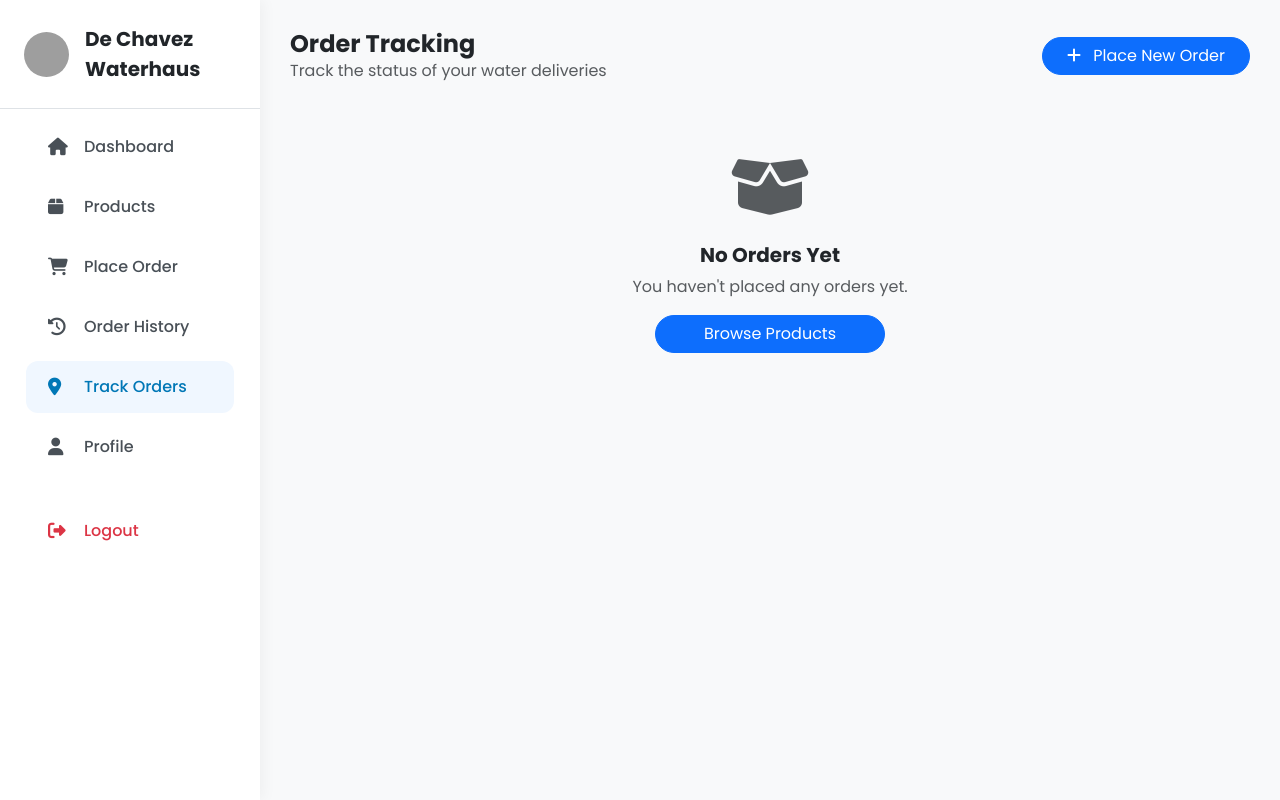
After one commit to 301Ralph/DeChavezWaterhaus, a PHP site: page /Customer/order_tracking.php in a window 1280 px wide. The commit adds this page. Run offline with PHP 8.4, Linux system fonts and the light colour scheme; a user stored in the database is signed in; data comes from the database, SQL or seed files in the repository; tables that the repository leaves empty or names only in its code hold one stand-in row (values such as "Sample post"); a stand-in replaces the project's code that opens the database connection; some libraries are stand-ins or nearby versions; grey boxes are pictures that could not be loaded.

Commit message:
Order Tracking Page

```diff
--- /dev/null
+++ b/Customer/order_tracking.php
@@ -0,0 +1,214 @@
+<?php
+include '../includes/connection.php';
+session_start();
+
+// Security check
+if (!isset($_SESSION['userID']) || $_SESSION['role'] !== 'customer') {
+    echo '<script>alert("Access denied. Customers only."); window.location = "../login.php";</script>';
+    exit();
+}
+
+$userID = $_SESSION['userID'];
+$userName = $_SESSION['userName'];
+
+// Fetch all orders with latest status
+$ordersQuery = "
+    SELECT o.orderID, o.order_date, o.total_amount, o.status, o.payment_method,
+           d.delivery_date,
+           p.ProductName, oi.quantity
+    FROM orders o
+    LEFT JOIN deliveries d ON o.orderID = d.orderID
+    LEFT JOIN order_items oi ON o.orderID = oi.orderID
+    LEFT JOIN product p ON oi.productID = p.ProductID
+    WHERE o.userID = ?
+    ORDER BY o.order_date DESC
+";
+
+$stmt = $conn->prepare($ordersQuery);
+$stmt->bind_param("i", $userID);
+$stmt->execute();
+$ordersResult = $stmt->get_result();
+$stmt->close();
+?>
+
+<!DOCTYPE html>
+<html lang="en">
+<head>
+    <meta charset="UTF-8">
+    <meta name="viewport" content="width=device-width, initial-scale=1.0">
+    <title>Order Tracking • De Chavez Waterhaus</title>
+    <link href="https://cdn.jsdelivr.net/npm/bootstrap@5.3.3/dist/css/bootstrap.min.css" rel="stylesheet">
+    <link rel="stylesheet" href="https://cdnjs.cloudflare.com/ajax/libs/font-awesome/6.5.1/css/all.min.css">
+    <link rel="stylesheet" href="https://fonts.googleapis.com/css2?family=Poppins:wght@300;400;500;600;700&amp;display=swap">
+    <style>
+        :root { --primary: #0077B6; --primary-dark: #023E8A; }
+        body { font-family: 'Poppins', sans-serif; background-color: #f8f9fa; }
+        .sidebar {
+            position: fixed; top: 0; left: 0; height: 100vh; width: 260px;
+            background: white; box-shadow: 2px 0 15px rgba(0,0,0,0.05); z-index: 1000;
+            transition: all 0.3s ease;
+        }
+        .sidebar.collapsed { width: 80px; }
+        .sidebar .logo { padding: 25px 20px; display: flex; align-items: center; gap: 12px; border-bottom: 1px solid #eee; }
+        .sidebar .logo img { width: 42px; height: 42px; border-radius: 50%; }
+        .sidebar .nav-link {
+            color: #495057; padding: 14px 22px; display: flex; align-items: center; gap: 14px;
+            font-weight: 500; transition: all 0.3s ease; border-radius: 12px; margin: 4px 10px;
+        }
+        .sidebar .nav-link:hover, .sidebar .nav-link.active {
+            background-color: #f0f7ff; color: var(--primary);
+        }
+        .sidebar .nav-link i { width: 22px; font-size: 1.1rem; }
+
+        .main-content { margin-left: 260px; padding: 30px; transition: margin-left 0.3s ease; }
+        .sidebar.collapsed ~ .main-content { margin-left: 80px; }
+        .order-card { background: white; border-radius: 16px; box-shadow: 0 4px 15px rgba(0,0,0,0.06); border: 1px solid #f0f0f0; transition: transform 0.2s ease; }
+        .order-card:hover { transform: translateY(-3px); box-shadow: 0 8px 25px rgba(0,0,0,0.1); }
+        .status-badge { padding: 6px 14px; border-radius: 20px; font-size: 0.85rem; font-weight: 600; }
+        .status-pending { background: #fff3cd; color: #856404; }
+        .status-processing { background: #cce5ff; color: #004085; }
+        .status-delivery { background: #d4edda; color: #155724; }
+        .status-delivered { background: #28a745; color: white; }
+        .timeline { position: relative; padding-left: 30px; }
+        .timeline::before { content: ''; position: absolute; left: 15px; top: 0; bottom: 0; width: 3px; background: #e9ecef; }
+        .timeline-step { position: relative; margin-bottom: 20px; }
+        .timeline-step::before { content: ''; position: absolute; left: -30px; width: 20px; height: 20px; border-radius: 50%; background: #fff; border: 3px solid #0077B6; z-index: 2; }
+        .timeline-step.completed::before { background: #28a745; border-color: #28a745; }
+        .timeline-step.current::before { background: #0077B6; border-color: #0077B6; animation: pulse 2s infinite; }
+        @keyframes pulse { 0% { box-shadow: 0 0 0 0 rgba(0,119,182,0.4); } 70% { box-shadow: 0 0 0 10px rgba(0,119,182,0); } 100% { box-shadow: 0 0 0 0 rgba(0,119,182,0); } }
+    </style>
+</head>
+<body>
+    <!-- Sidebar -->
+    <div class="sidebar">
+        <div class="logo p-4 d-flex align-items-center gap-3 border-bottom">
+            <img src="../images/logo.png" alt="Logo" style="width: 45px; height: 45px; border-radius: 50%;">
+            <span class="fw-bold fs-5">De Chavez Waterhaus</span>
+        </div>
+
+        <div class="px-3 mt-2">
+            <ul class="nav flex-column">
+                <li class="nav-item"><a href="customer_dashboard.php" class="nav-link"><i class="fas fa-home "></i><span>Dashboard</span></a></li>
+                <li class="nav-item"><a href="products.php" class="nav-link"><i class="fas fa-box "></i><span>Products</span></a></li>
+                <li class="nav-item">
+                    <a href="orders.php" class="nav-link">
+                        <i class="fas fa-shopping-cart"></i> <span>Place Order</span>
+                    </a>
+                </li>
+                <li class="nav-item"><a href="order_history.php" class="nav-link"><i class="fas fa-history "></i><span>Order History</span></a></li>
+                <li class="nav-item"><a href="order_tracking.php" class="nav-link active"><i class="fas fa-map-marker-alt "></i><span>Track Orders</span></a></li>
+                <li class="nav-item"><a href="profile.php" class="nav-link"><i class="fas fa-user "></i><span>Profile</span></a></li>
+                <li class="nav-item mt-4"><a href="../logout.php" class="nav-link text-danger"><i class="fas fa-sign-out-alt "></i><span>Logout</span></a></li>
+            </ul>
+        </div>
+    </div>
+
+    <!-- Main Content -->
+    <div class="main-content">
+        <div class="d-flex justify-content-between align-items-center mb-4">
+            <div>
+                <h4 class="fw-bold mb-0">Order Tracking</h4>
+                <p class="text-muted mb-0">Track the status of your water deliveries</p>
+            </div>
+            <a href="products.php" class="btn btn-primary px-4 rounded-pill">
+                <i class="fas fa-plus me-2"></i> Place New Order
+            </a>
+        </div>
+
+        <?php if ($ordersResult->num_rows > 0): ?>
+            <div class="row g-4">
+                <?php while ($order = $ordersResult->fetch_assoc()) {
+                    $status = $order['status'];
+
+                    // Determine badge class
+                    $badgeClass = 'status-pending';
+                    if ($status == 'Processing') $badgeClass = 'status-processing';
+                    if ($status == 'Out for Delivery') $badgeClass = 'status-delivery';
+                    if ($status == 'Delivered') $badgeClass = 'status-delivered';
+                ?>
+                    <div class="col-lg-6">
+                        <div class="order-card p-4">
+                            <div class="d-flex justify-content-between align-items-start mb-3">
+                                <div>
+                                    <div class="fw-bold text-primary">Order #<?php echo $order['orderID']; ?></div>
+                                    <small class="text-muted"><?php echo date('F j, Y g:i A', strtotime($order['order_date'])); ?></small>
+                                </div>
+                                <span class="status-badge <?php echo $badgeClass; ?>"><?php echo $status; ?></span>
+                            </div>
+
+                            <div class="mb-3">
+                                <div class="d-flex justify-content-between">
+                                    <span class="text-muted">Product:</span>
+                                    <span class="fw-semibold"><?php echo $order['ProductName']; ?> (x<?php echo $order['quantity']; ?>)</span>
+                                </div>
+                                <div class="d-flex justify-content-between">
+                                    <span class="text-muted">Total Amount:</span>
+                                    <span class="fw-bold text-success">₱<?php echo number_format($order['total_amount'], 2); ?></span>
+                                </div>
+                                <div class="d-flex justify-content-between">
+                                    <span class="text-muted">Payment:</span>
+                                    <span><?php echo $order['payment_method']; ?></span>
+                                </div>
+                            </div>
+
+                            <!-- Timeline -->
+                            <div class="timeline mt-4">
+                                <div class="timeline-step <?php echo ($status != 'Pending') ? 'completed' : 'current'; ?>">
+                                    <div class="fw-semibold">Order Placed</div>
+                                    <small class="text-muted"><?php echo date('M j, g:i A', strtotime($order['order_date'])); ?></small>
+                                </div>
+
+                                <div class="timeline-step <?php echo ($status == 'Processing' || $status == 'Out for Delivery' || $status == 'Delivered') ? 'completed' : ($status == 'Pending' ? '' : 'current'); ?>">
+                                    <div class="fw-semibold">Processing</div>
+                                    <small class="text-muted">Preparing your order</small>
+                                </div>
+
+                                <div class="timeline-step <?php echo ($status == 'Out for Delivery' || $status == 'Delivered') ? 'completed' : ($status == 'Processing' ? 'current' : ''); ?>">
+                                    <div class="fw-semibold">Out for Delivery</div>
+                                    <small class="text-muted"><?php echo $order['delivery_date'] ? date('M j', strtotime($order['delivery_date'])) : 'Scheduled soon'; ?></small>
+                                </div>
+
+                                <div class="timeline-step <?php echo ($status == 'Delivered') ? 'completed' : ($status == 'Out for Delivery' ? 'current' : ''); ?>">
+                                    <div class="fw-semibold">Delivered</div>
+                                    <small class="text-muted">Enjoy your water!</small>
+                                </div>
+                            </div>
+
+                            <div class="mt-4 pt-3 border-top d-flex gap-2">
+                                <button class="btn btn-outline-primary btn-sm flex-grow-1" data-bs-toggle="modal" data-bs-target="#trackModal<?php echo $order['orderID']; ?>">
+                                    <i class="fas fa-map-marker-alt me-1"></i> View Details
+                                </button>
+
+                                <?php if ($status != 'Delivered'): ?>
+                                    <button class="btn btn-outline-secondary btn-sm" onclick="contactSupport(<?php echo $order['orderID']; ?>)">
+                                        <i class="fas fa-headset me-1"></i> Support
+                                    </button>
+                                <?php endif; ?>
+                            </div>
+                        </div>
+                    </div>
+                <?php } ?>
+            </div>
+        <?php else: ?>
+            <div class="text-center py-5">
+                <i class="fas fa-box-open fa-4x text-muted mb-4"></i>
+                <h5 class="fw-bold">No Orders Yet</h5>
+                <p class="text-muted">You haven't placed any orders yet.</p>
+                <a href="products.php" class="btn btn-primary px-5 rounded-pill">Browse Products</a>
+            </div>
+        <?php endif; ?>
+    </div>
+
+    <script src="https://cdn.jsdelivr.net/npm/bootstrap@5.3.3/dist/js/bootstrap.bundle.min.js"></script>
+    <script>
+        function contactSupport(orderID) {
+            alert("Support ticket feature coming soon! For now, please contact us at support@dechavezwaterhaus.com");
+        }
+
+        // Auto-refresh every 30 seconds
+        setTimeout(() => {
+            location.reload();
+        }, 30000);
+    </script>
+</body>
+</html>
```
Also changed, not shown: Customer/customer_dashboard.php (+10 -0 lines), Customer/order_history.php (+10 -0 lines), Customer/orders.php (+10 -0 lines), Customer/products.php (+10 -0 lines), Customer/profile.php (+10 -0 lines).
